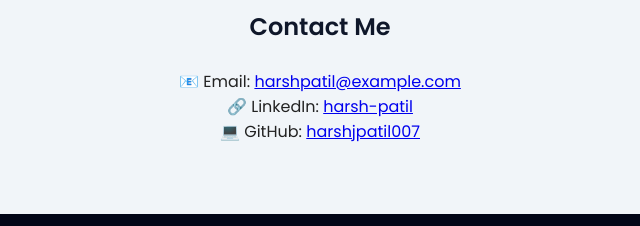
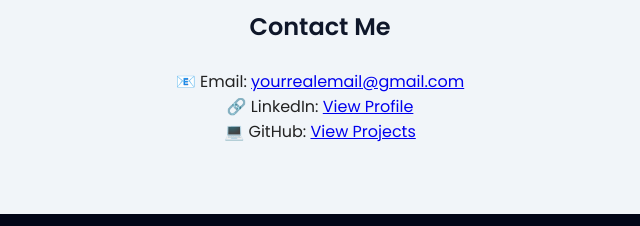
Before and after one commit to harshjpatil007/MY-PORTFOLIO, a plain HTML site: page index.html in a window 1280 px wide. Shown: the part 1611-1837 px from the top of the page, 320-960 px from the left. Drawn offline with Linux system fonts and the light colour scheme; no server answers.

Commit message:
Update index.html

```diff
--- a/index.html
+++ b/index.html
@@ -31,7 +31,9 @@
     <p class="subtitle">Aspiring AI & Software Developer</p>
 
     <div class="hero-buttons">
-        <a href="assets/resume.pdf" class="btn" target="_blank">Download Resume</a>
+       <a href="assets/Harsh_Patil_Resume.pdf" class="btn" target="_blank">
+    Download Resume
+</a>
         <a href="#contact" class="btn secondary">Contact Me</a>
     </div>
 </section>
@@ -64,9 +66,9 @@
 
 <section id="contact" class="section bg slide-up">
     <h2>Contact Me</h2>
-    <p>📧 Email: <a href="mailto:harshpatil@example.com">harshpatil@example.com</a></p>
-    <p>🔗 LinkedIn: <a href="https://linkedin.com/in/harsh-patil" target="_blank">harsh-patil</a></p>
-    <p>💻 GitHub: <a href="https://github.com/harshjpatil007" target="_blank">harshjpatil007</a></p>
+<p>📧 Email: <a href="mailto:yourrealemail@gmail.com">yourrealemail@gmail.com</a></p>
+<p>🔗 LinkedIn: <a href="https://linkedin.com/in/yourprofile" target="_blank">View Profile</a></p>
+<p>💻 GitHub: <a href="https://github.com/yourusername" target="_blank">View Projects</a></p>
 </section>
 
 <footer>
```
